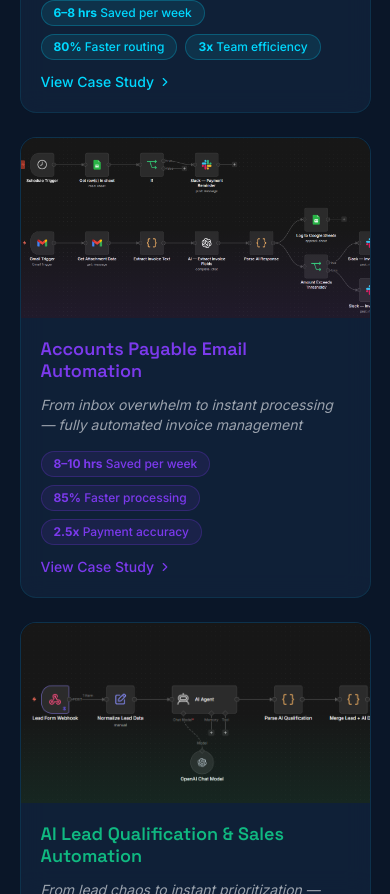
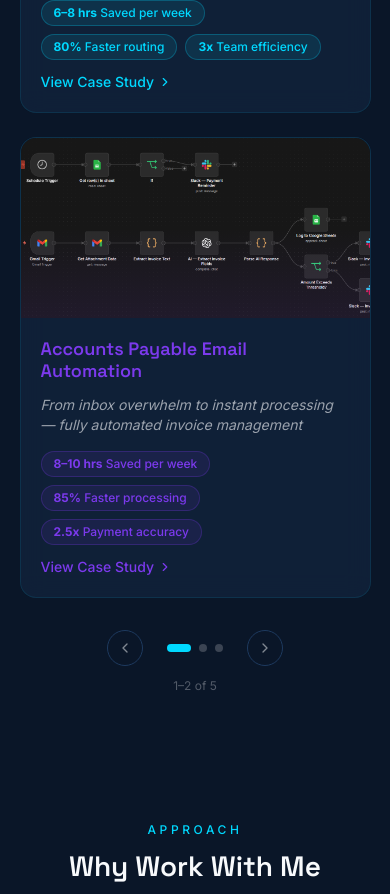
Before and after one commit to SiiiC1/AutomatewithDodge, a Next.js app: page / in a window 390 px wide. Shown: the part 3280-4174 px from the top of the page. Built offline with nearby package versions, Linux system fonts and the light colour scheme.

Commit message:
feat: replace portfolio grid with 2-up carousel

```diff
--- a/components/sections/Portfolio.tsx
+++ b/components/sections/Portfolio.tsx
@@ -1,12 +1,32 @@
 'use client'
-import { useRef } from 'react'
-import { motion, useInView } from 'framer-motion'
+import { useRef, useState } from 'react'
+import { motion, useInView, AnimatePresence } from 'framer-motion'
+import { ChevronLeft, ChevronRight } from 'lucide-react'
 import { workflows } from '@/data/workflows'
 import { WorkflowCard } from '@/components/ui/WorkflowCard'
+
+const CARDS_PER_PAGE = 2
 
 export function Portfolio() {
   const ref = useRef<HTMLElement>(null)
   const isInView = useInView(ref, { once: true, margin: '-80px' })
+  const [page, setPage] = useState(0)
+  const [direction, setDirection] = useState(1)
+
+  const totalPages = Math.ceil(workflows.length / CARDS_PER_PAGE)
+
+  function go(dir: 1 | -1) {
+    setDirection(dir)
+    setPage((p) => (p + dir + totalPages) % totalPages)
+  }
+
+  const visible = workflows.slice(page * CARDS_PER_PAGE, page * CARDS_PER_PAGE + CARDS_PER_PAGE)
+
+  const variants = {
+    enter: (d: number) => ({ x: d * 60, opacity: 0 }),
+    center: { x: 0, opacity: 1 },
+    exit: (d: number) => ({ x: d * -60, opacity: 0 }),
+  }
 
   return (
     <section id="work" ref={ref} className="section-padding">
@@ -27,21 +47,83 @@ export function Portfolio() {
           </p>
         </motion.div>
 
-        {/* grid */}
-        <div className="grid grid-cols-1 md:grid-cols-2 gap-6">
-          {workflows.map((workflow, i) => (
+        {/* Carousel */}
         <motion.div
-              key={workflow.id}
-              className="h-full"
           initial={{ opacity: 0, y: 30 }}
           animate={isInView ? { opacity: 1, y: 0 } : {}}
-              transition={{ duration: 0.5, delay: i * 0.1 }}
+          transition={{ duration: 0.5, delay: 0.2 }}
         >
+          {/* Slide area */}
+          <div className="relative overflow-hidden">
+            <AnimatePresence mode="popLayout" custom={direction}>
+              <motion.div
+                key={page}
+                custom={direction}
+                variants={variants}
+                initial="enter"
+                animate="center"
+                exit="exit"
+                transition={{ duration: 0.35, ease: [0.32, 0.72, 0, 1] }}
+                className="grid grid-cols-1 md:grid-cols-2 gap-6"
+              >
+                {visible.map((workflow) => (
+                  <div key={workflow.id} className="h-full">
                     <WorkflowCard workflow={workflow} />
+                  </div>
+                ))}
+                {/* Phantom card to keep grid balanced when odd number on last page */}
+                {visible.length < CARDS_PER_PAGE && (
+                  <div className="hidden md:block" aria-hidden />
+                )}
               </motion.div>
+            </AnimatePresence>
+          </div>
+
+          {/* Controls */}
+          <div className="flex items-center justify-center gap-6 mt-8">
+            {/* Prev */}
+            <button
+              onClick={() => go(-1)}
+              disabled={totalPages <= 1}
+              className="w-9 h-9 flex items-center justify-center rounded-full border border-mid text-light/50 hover:text-light hover:border-primary/60 transition-colors disabled:opacity-30 disabled:cursor-not-allowed"
+              aria-label="Previous"
+            >
+              <ChevronLeft size={16} />
+            </button>
+
+            {/* Dots */}
+            <div className="flex gap-2">
+              {Array.from({ length: totalPages }).map((_, i) => (
+                <button
+                  key={i}
+                  onClick={() => { setDirection(i > page ? 1 : -1); setPage(i) }}
+                  className="transition-all duration-300 rounded-full"
+                  style={{
+                    width: i === page ? '24px' : '8px',
+                    height: '8px',
+                    backgroundColor: i === page ? 'var(--color-primary, #00D9FF)' : 'rgba(255,255,255,0.2)',
+                  }}
+                  aria-label={`Go to page ${i + 1}`}
+                />
               ))}
             </div>
 
+            {/* Next */}
+            <button
+              onClick={() => go(1)}
+              disabled={totalPages <= 1}
+              className="w-9 h-9 flex items-center justify-center rounded-full border border-mid text-light/50 hover:text-light hover:border-primary/60 transition-colors disabled:opacity-30 disabled:cursor-not-allowed"
+              aria-label="Next"
+            >
+              <ChevronRight size={16} />
+            </button>
+          </div>
+
+          {/* Page counter */}
+          <p className="text-center text-xs text-light/30 mt-3">
+            {page * CARDS_PER_PAGE + 1}–{Math.min((page + 1) * CARDS_PER_PAGE, workflows.length)} of {workflows.length}
+          </p>
+        </motion.div>
       </div>
     </section>
   )
```
Lines whose indentation alone changed are shown as unchanged.
